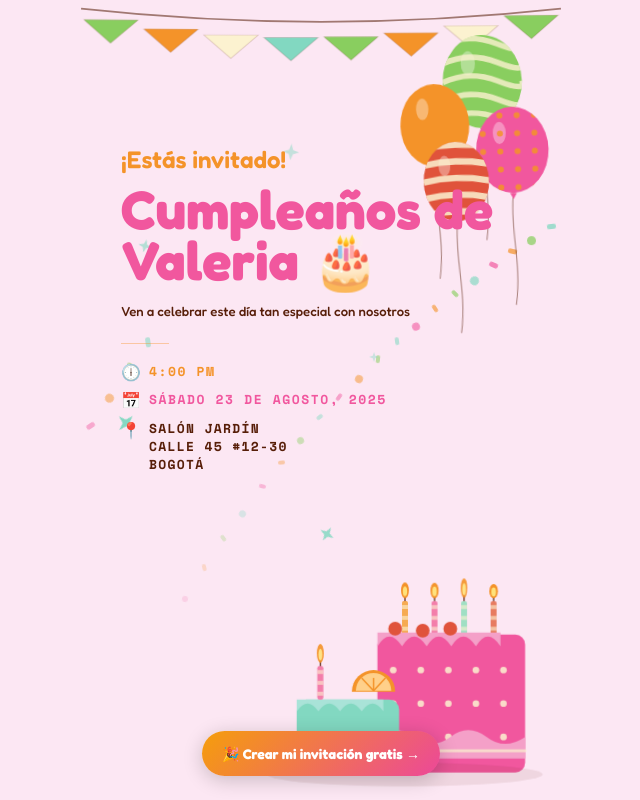
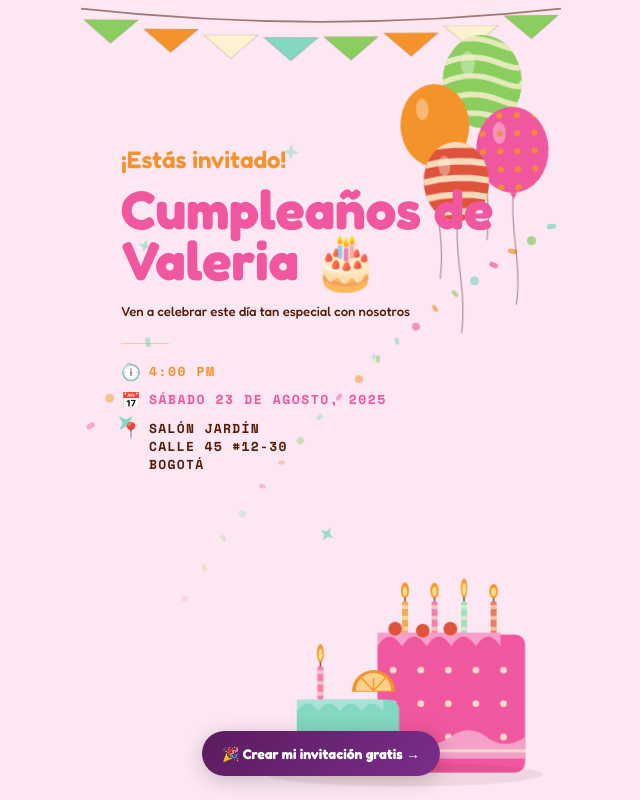
Before and after one commit to oswy09/invitaciones, a Next.js app in the folder templates/free-01-cumple/: page /demo in a window 1280 px wide. Shown: the whole page, without its empty margins (319-959 px from the left). Built offline with nearby package versions, Linux system fonts and the light colour scheme.

Commit message:
fix: color botón demo free con color de marca

```diff
--- a/templates/free-01-cumple/app/demo/page.tsx
+++ b/templates/free-01-cumple/app/demo/page.tsx
@@ -32,7 +32,7 @@ export default function DemoPage() {
           fontWeight: 700,
           fontSize: "0.875rem",
           color: "white",
-          background: "linear-gradient(135deg,#f59e0b,#ec4899)",
+          background: "linear-gradient(135deg,#5A1B5E,#7A2E8A)",
           boxShadow: "0 4px 20px rgba(0,0,0,0.2)",
           whiteSpace: "nowrap",
           textDecoration: "none",
```
